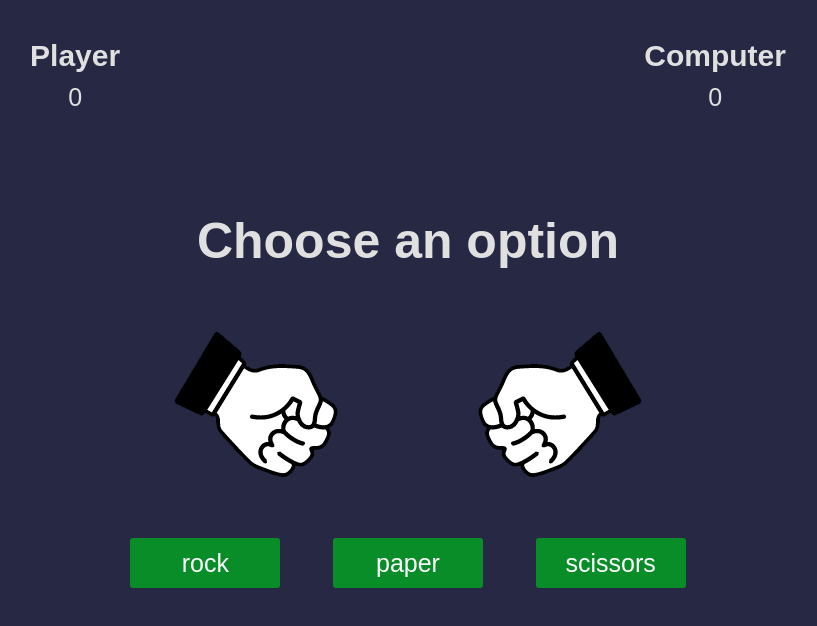
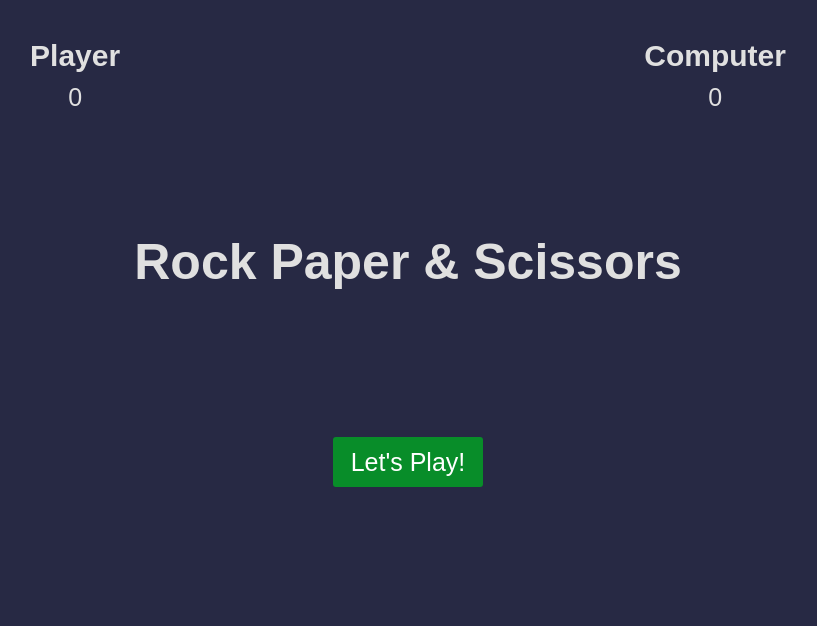
Before and after one commit to HristozovR/rock-paper-scissors-game, a plain HTML site: page index.html in a window 1280 px wide. Shown: the whole page, without its empty margins (232-1049 px from the left). Drawn offline with Linux system fonts and the light colour scheme.

Commit message:
Some details

```diff
--- a/index.html
+++ b/index.html
@@ -25,7 +25,7 @@
         <button>Let's Play!</button>
       </div>
 
-      <div class="match">
+      <div class="match fadeOut">
         <h2 class="winner">Choose an option</h2>
         <div class="hands">
           <img class="player-hand" src="images/rock.png" alt="rock" />
--- a/style.css
+++ b/style.css
@@ -35,12 +35,11 @@ section {
   flex-direction: column;
   align-items: center;
   justify-content: space-around;
-  opacity: 0;
 }
 
 .intro h1 {
   font-size: 50px;
-  color: rgb(42, 156, 201);
+  color: rgb(224, 224, 224);
 }
 
 .intro button,
```
